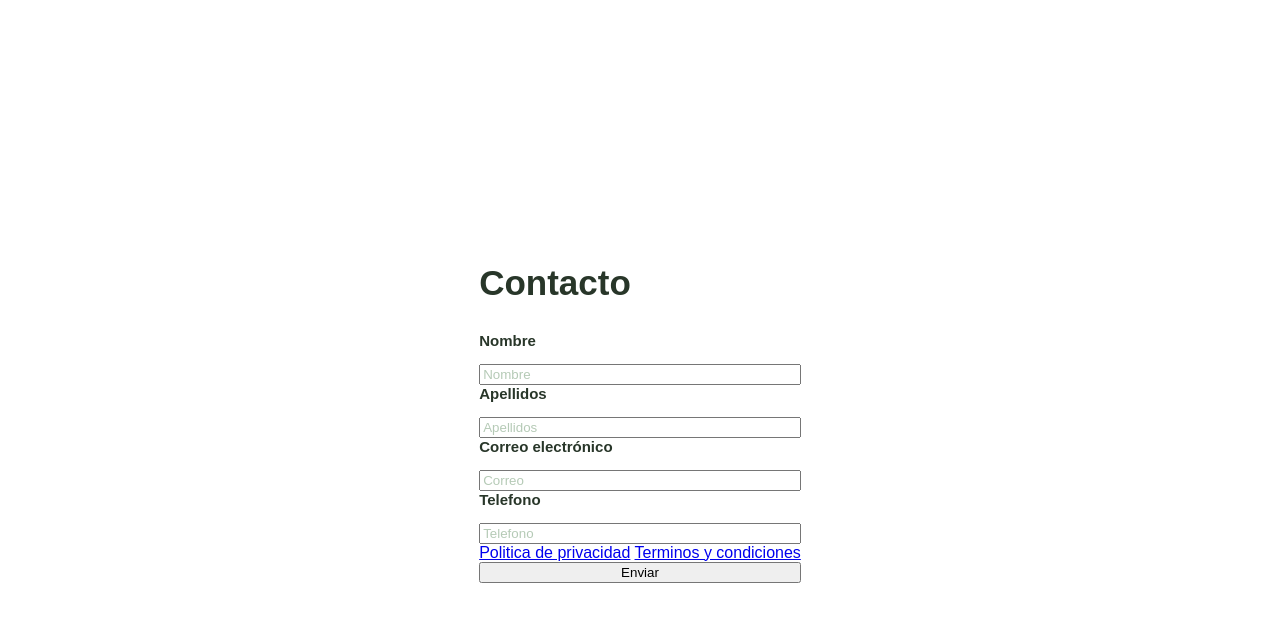
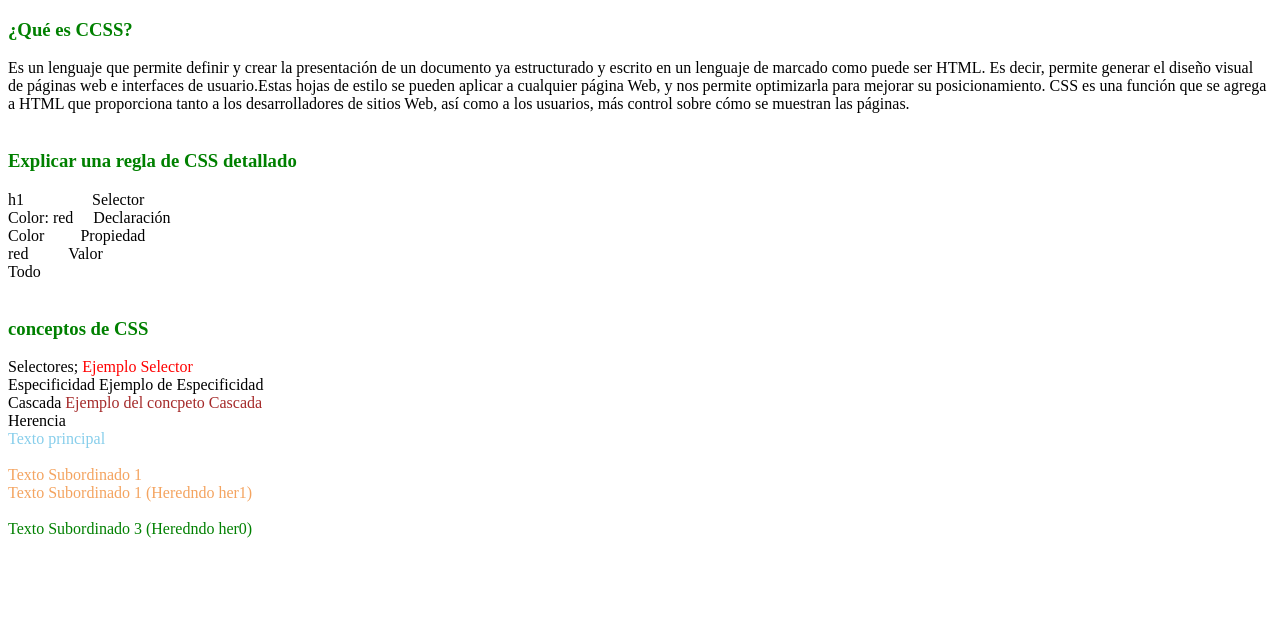
Before and after one commit to JorgeNavarro18/frontendreact, a plain HTML site: page index.html in a window 1280 px wide. Drawn offline with Linux system fonts and the light colour scheme.

Commit message:
Commit css

```diff
--- /dev/null
+++ b/css/styles.css
@@ -0,0 +1,33 @@
+h1 {
+    color: green;
+}
+p2 {
+    color: black;
+}
+
+p32 {
+    color: red;
+}
+p3{
+    color:black;
+}
+
+.xlabel {
+    color: blue;
+}
+
+.xclass {
+    color: brown;
+}
+
+.her0 {
+    Color: green;
+}
+
+.her1 {
+   color: skyblue
+}
+
+.her2 {
+    color: sandybrown
+}
--- a/index.html
+++ b/index.html
@@ -5,31 +5,67 @@
     <meta http-equiv="X-UA-Compatible" content="IE=edge">
     <meta name="viewport" content="width=device-width, initial-scale=1.0">
     <title>Formulario Navarro</title>
-    <link rel="stylesheet" href="style.css">
+    <link href="./css/styles.css" rel="stylesheet" />
 </head>
 <body>
-    <from>
-        <h2>Contacto</h2>
-        <div class="input-group">
-            <label for="name">Nombre</label>
-            <input type="text" name="name" id="name" placeholder="Nombre">
+    <section>
+        <article>
+            <h1>¿Qué es CCSS?</h1>
+            <p1>Es un lenguaje que permite definir y crear la presentación de un documento ya estructurado y escrito en un
+                lenguaje de marcado como puede ser HTML. Es decir, permite generar el diseño visual de páginas web e interfaces
+                de usuario.Estas hojas de estilo se pueden aplicar a cualquier página Web, y nos permite optimizarla para mejorar
+                su posicionamiento. CSS es una función que se agrega a HTML que proporciona tanto a los desarrolladores de sitios
+                Web, así como a los usuarios, más control sobre cómo se muestran las páginas.</p1>
+        </article>
 
-            <label for="name">Apellidos</label>
-            <input type="text" name="ape" id="ape" placeholder="Apellidos">
+    </section>
+    <br>
+    <section>
+        <article>
+            <h1>Explicar una regla de CSS detallado</h1>
 
-            <label for="name">Correo electrónico</label>
-            <input type="email" name="correo" id="correo" placeholder="Correo">
+            <p2>h1</p2>
+            <p3>&emsp;&emsp;&emsp;&emsp;Selector<p3/><br>
+            <p3>Color: red</p3>
+            <p13>&emsp;Declaración</p13><br>
+            <p4>Color</p4>
+            <p14>&emsp;&emsp;Propiedad</p14><br>
+            <p5>red &emsp;&emsp;</p5>
+            <p15> Valor</p15><br>
+            <p6>Todo &emsp;&emsp;</p6>
 
-            <label for="name">Telefono</label>
-            <input type="tel" name="phone" id="phone" placeholder="Telefono">
+        </article>
+    </section>
+    <br>
+    <section>
+        <article>
+            <h1>conceptos de CSS</h1>
 
-            <div class="from-txt">
-                <a href="#">Politica de privacidad</a>
-                <a href="#">Terminos y condiciones</a>
+            <p22>Selectores;</p22>
+            <p32>Ejemplo Selector</p32><br>
+            <p23 >Especificidad</p23>
+            <p33 id="xlabel">Ejemplo de Especificidad</p33><br>
+            <p24>Cascada</p24>
+            <p34 id="xlabel" class="xclass">Ejemplo del concpeto Cascada</p34><br>
+            <p25>Herencia</p25>
+            <div Class="her0">
+                <p35a class="her1">Texto principal</p35a><br>
+                <div>
+                    <p35b Class="her2"><br>
+                        Texto Subordinado 1
+                        <p35c><br>
+                            Texto Subordinado 1 (Heredndo her1)
+                        </p35c>
+                    </p35b><br>
+                </div>
+                <div>
+                        <p35c><br>
+                            Texto Subordinado 3 (Heredndo her0)
+                        </p35c>
+                </div>
             </div>
-            <input class="btn" type="submit" value="Enviar">
-        </div>
-    </from>
+        </article>
+    </section>
 
 </body>
 </html>
--- a/style.css
+++ /dev/null
@@ -1,79 +0,0 @@
-body{
-    font-family: Arial, Helvetica, sans-serif;
-    min-height: 100vh;
-    display: flex;
-    align-items: center;
-    justify-content: center;
-}
-
-form{
-    padding: 50px 55px;
-    box-shadow: 0 0 20px rgba(0, 0, 0, 2);
-    border-radius: 20px;
-    text-align: center;
-    width: 340px;
-}
-
-.input-group{
-    display: flex;
-    flex-direction: column;
-    text-align: left;
-}
-
-h2{
-    color:#283629;
-    font-size: 35px;
-}
-
-label{
-    color: #283629;
-    font-size: 15px;
-    font-weight: 600;
-    margin-bottom: 15px;
-}
- input::placeholder{
-    color:#b5cab6;
- }
-
- .form-txt{
-    margin-bottom: 30px;
-    display: flex;
-    justify-content: space-between;
-    text-align: center;
- }
-
- .form-txt a{
-    color:#76b28e;
-    font-size: 14px;
-    font-weight: 600;
-    text-decoration: none;
- }
-
- .bnt{
-    font-size: 16px;
-    color:#FFFFFF;
-    border: 0;
-    border-radius: 25px;
-    background-color: #51D94C;
-    box-shadow: 0 0 20px rgba(25, 254, 0, 0.4);
-    cursor: pointer;
- }
-
- .btn:hover{
-    background-color: #50E04B;
- }
-
- @media(max-widht:991px){
-    body{
-        padding: 30px;
-    }
-
-    form{
-        padding: 50px 30px;
-        width: 100%;
-    }
-
-    input{
-        padding: 15px;
-    }
- }
```
